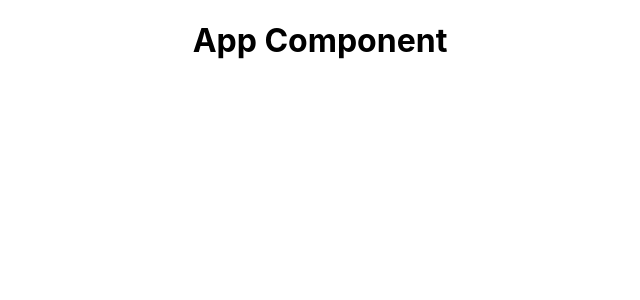
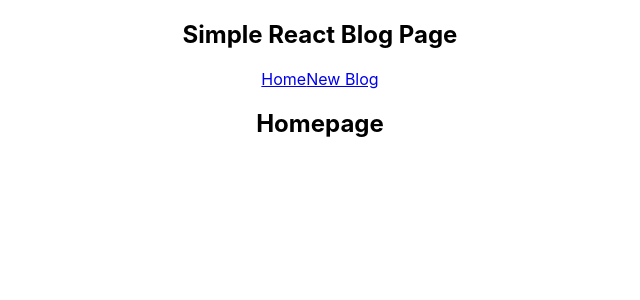
Before and after one commit to DevLukeHere/react-blog-app, a React (Create React App) app in the folder react-blog/: page / in a window 1280 px wide. Shown: the top 300 px of the page, without its empty margins (320-960 px from the left). Built offline with nearby package versions, Linux system fonts and the light colour scheme.

Commit message:
Import Home & Navbar Components

```diff
--- a/react-blog/src/App.js
+++ b/react-blog/src/App.js
@@ -1,10 +1,13 @@
 import './App.css';
+import Navbar from './Navbar';
+import Home from './Home'
 
 function App() {
   return (
     <div className="App">
+      <Navbar />
       <div className="content">
-        <h1>App Component</h1>
+        <Home />
       </div>
     </div>
   );
```
